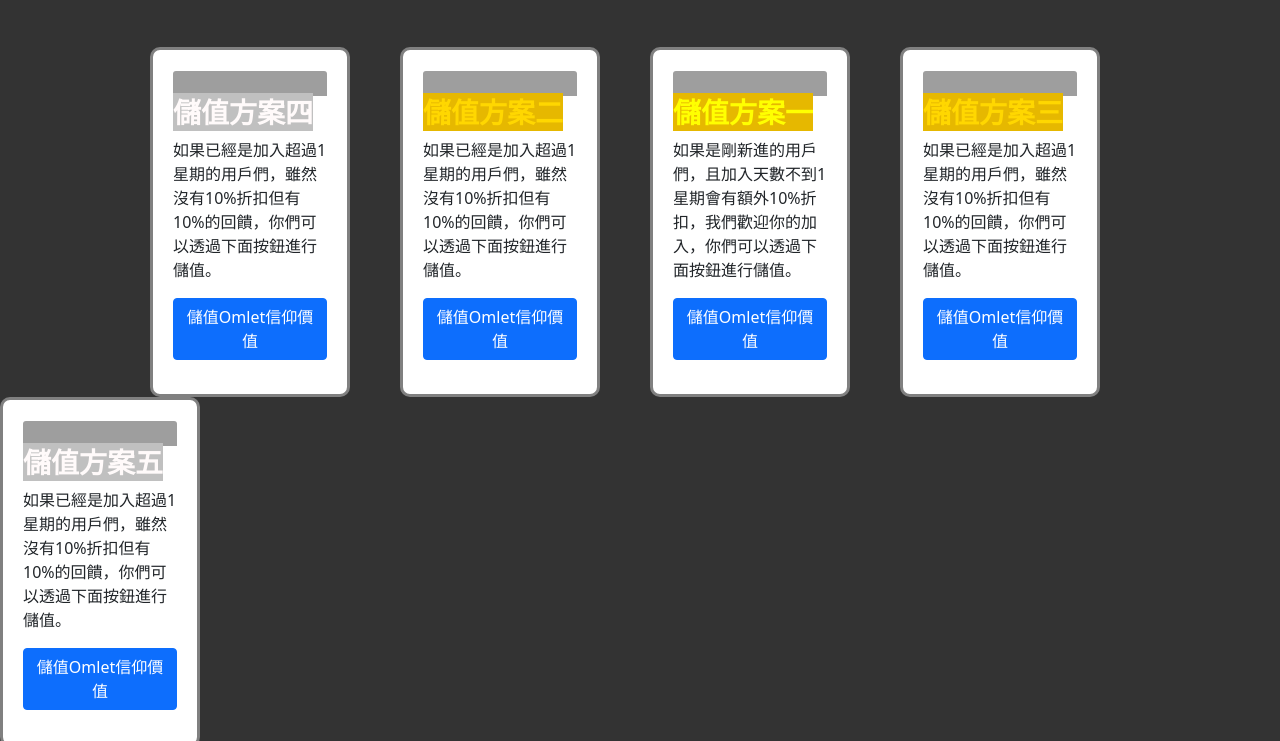
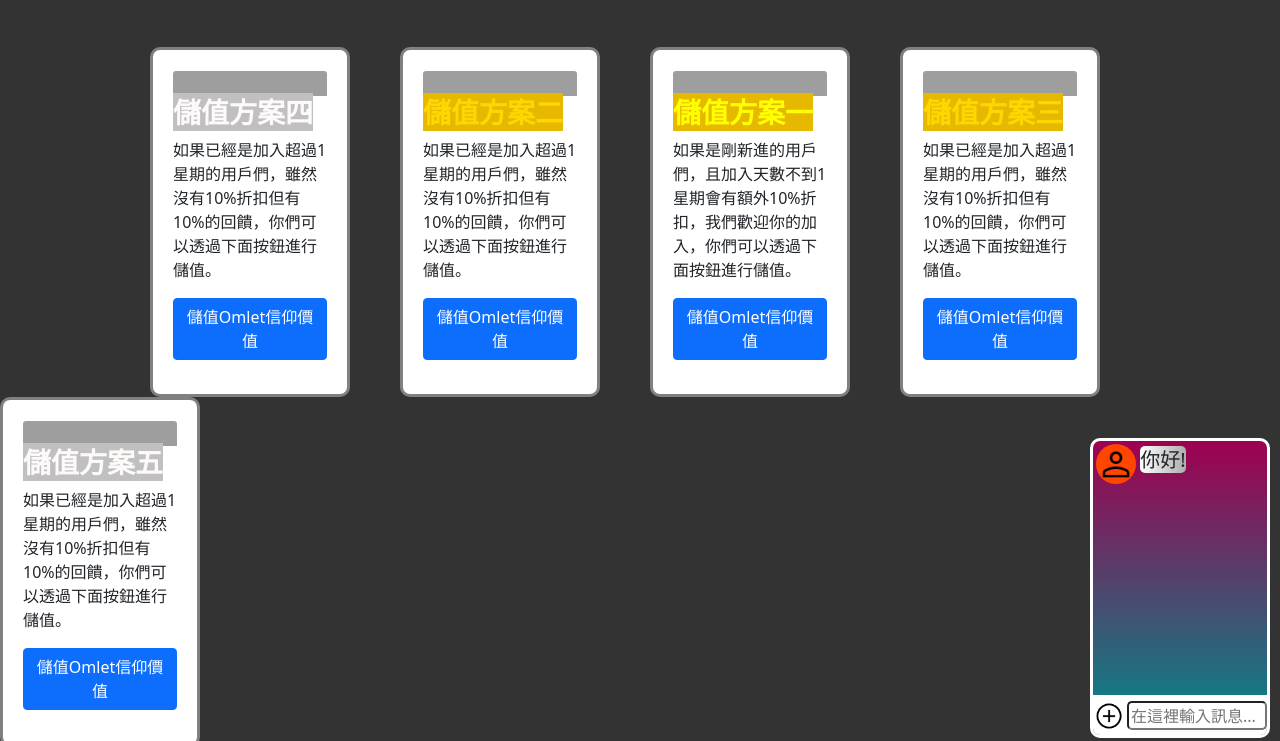
Before and after one commit to JeremyZun/miki, a plain HTML site: page templates/pay.html in a window 1280 px wide. Shown: the part 57-798 px from the top of the page. Drawn offline with nearby package versions, Linux system fonts and the light colour scheme; grey boxes are pictures that could not be loaded; files whose address does not match are found by name.

Commit message:
Update pay.css

```diff
--- a/static/css/pay.css
+++ b/static/css/pay.css
@@ -67,12 +67,56 @@
     float: left;
 
     position:absolute;
-    bottom:15px;
-    right:15px;
+    bottom:10px;
+    right:10px;
     height: 70px;
     width: 70px;
     border-radius: 50%;
     background: orangered; border: orangered;
+}
+.text-border{
+    width: 180px;
+    height: 300px;
+    background-image: linear-gradient(to top, #008b8b,  #9F0050);
+    border: 3px solid #FFF;
+    border-radius: 10px;
+    overflow: hidden;
+    position:absolute;
+    bottom:5px;
+    right:10px;
+}
+.add{
+    position: absolute;
+
+    top: 260px;
+    right: 143px;
+    transition: 0.5s;
+}
+.om-bg{
+    position: absolute;
+    background: #fff;
+    width: 181px;
+    height: 40px;
+    bottom: 0;
+}
+.add:hover{
+    border-radius: 50%;
+    background: gray;
+    transition: 0.5s;
+}
+.text{
+    border-radius: 5px;
+    width: 140px;
+    bottom:5px;
+    left: 34px;
+    position: absolute;
+    top: 260px;
+    transition: 0.5s;
+}
+
+.btn-ball:hover{
+    background: black;
+    transition: 1s;
 }
 
 #img{
```
